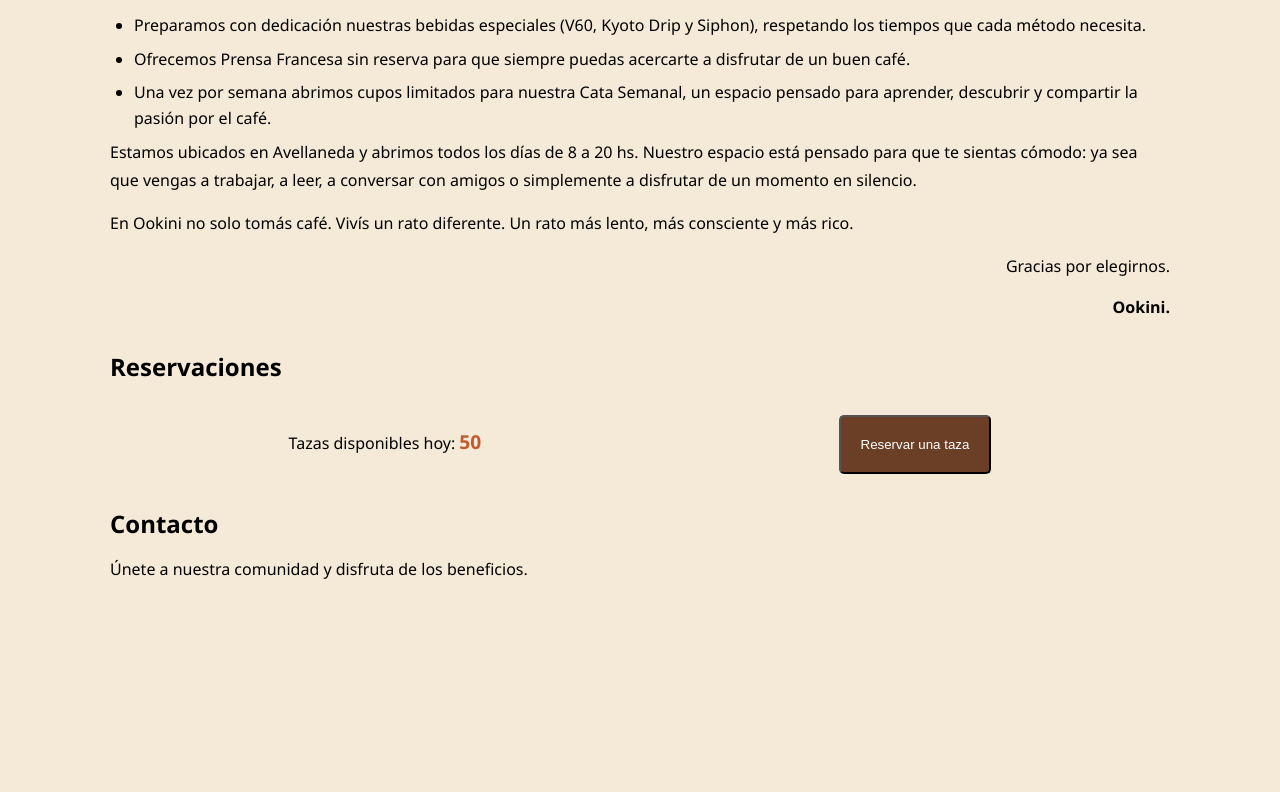
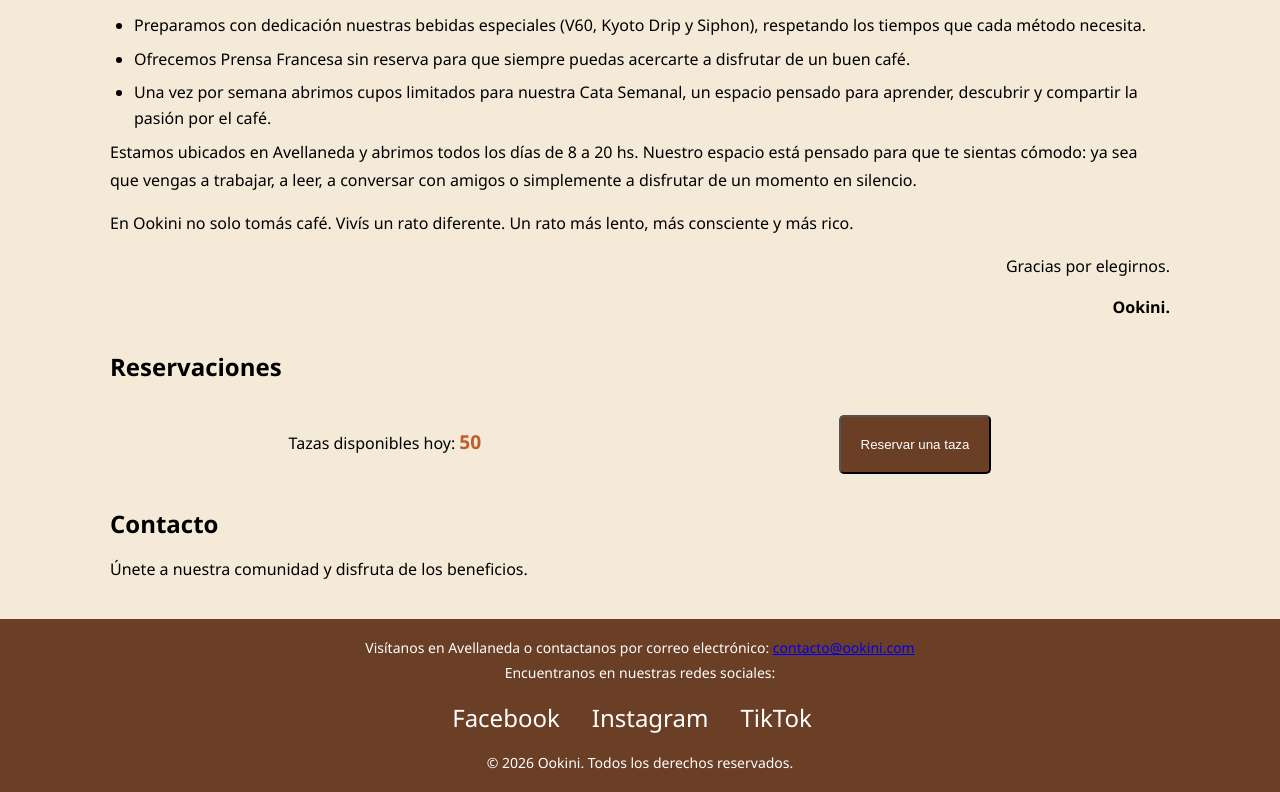
Before and after one commit to arielpagani/ookini, a website: page index.html in a window 1280 px wide. Shown: the part 2089-2881 px from the top of the page. Before the commit the page ends 2708 px from the top, so only its background shows below. Drawn offline with Linux system fonts and the light colour scheme.

Commit message:
Agregue un footer simple

```diff
--- a/css/styles.css
+++ b/css/styles.css
@@ -111,3 +111,41 @@ main #reservaciones .btn-reservas {
   border-radius: 5px;
   transition: background-color 0.3s ease;
 }
+
+footer {
+  background-color: #6B3E26;
+  color: #fff;
+  text-align: center;
+  padding: 1rem;
+  bottom: 0;
+  width: 100%;
+}
+
+footer p {
+  line-height: 1.8;
+  font-size: 14px;
+  color: #fff;
+  white-space: nowrap;
+}
+
+footer ul {
+  margin: 1rem;
+  display: flex;
+  justify-content: center;
+  align-items: center;
+  gap: 1rem;
+  flex-wrap: wrap;
+  white-space: nowrap;
+}
+
+footer ul li {
+  list-style: none;
+  display: inline;
+  margin-right: 1rem;
+}
+
+footer ul li a {
+  color: #fff;
+  text-decoration: none;
+  font-size: 1.5rem;
+}
--- a/index.html
+++ b/index.html
@@ -85,7 +85,16 @@
       <p>Únete a nuestra comunidad y disfruta de los beneficios.</p>
     </section>
   </main>
-
+  <footer>
+    <p>Visítanos en Avellaneda o contactanos por correo electrónico: <a href="mailto:contacto@ookini.com">contacto@ookini.com</a></p>
+    <p>Encuentranos en nuestras redes sociales:</p>
+    <ul>
+      <li><a href="https://www.facebook.com/ookini.cafe" target="_blank">Facebook</a></li>
+      <li><a href="https://www.instagram.com/ookini.cafe" target="_blank">Instagram</a></li>
+      <li><a href="https://www.tiktok.com/@ookini.cafe" target="_blank">TikTok</a></li>
+    </ul>
+    <p>&copy; 2026 Ookini. Todos los derechos reservados.</p>
+  </footer>
   <script src="./js/scripts.js"></script>
 </body>
 </html>
```
